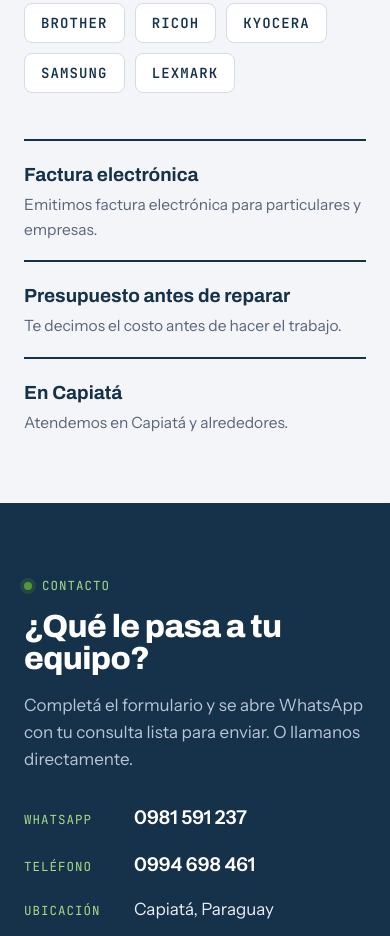
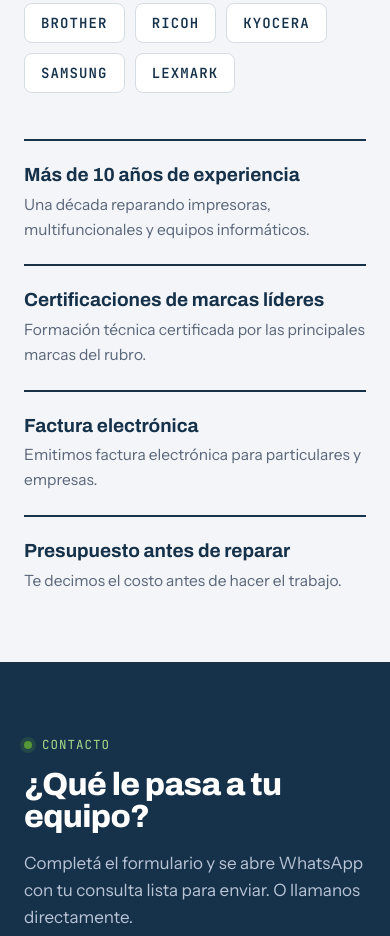
Before and after one commit to rubeng33-png/rgservice, a plain HTML site: page index.html in a window 390 px wide. Shown: the part 4310-5246 px from the top of the page. Drawn offline with Linux system fonts and the light colour scheme.

Commit message:
Experiencia y certificaciones en la sección de garantías
Co-Authored-By: Claude Opus 5.5 <noreply@anthropic.com>
Claude-Session: https://claude.ai/code/session_01HRXTtufyi6bdSFrqazsLyR

```diff
--- a/index.html
+++ b/index.html
@@ -5,7 +5,7 @@
 <meta name="viewport" content="width=device-width, initial-scale=1">
 <title>RG Service — Reparación de impresoras en Capiatá</title>
 <link rel="icon" href="logo-icon.png">
-<meta name="description" content="RG Service: reparación y venta de impresoras, multifuncionales y escáneres, equipos informáticos e instalación de CCTV en Capiatá, Paraguay.">
+<meta name="description" content="RG Service: más de 10 años de experiencia en reparación y venta de impresoras, multifuncionales y escáneres, equipos informáticos e instalación de CCTV en Capiatá, Paraguay.">
 <link rel="preconnect" href="https://fonts.googleapis.com">
 <link rel="preconnect" href="https://fonts.gstatic.com" crossorigin>
 <link href="https://fonts.googleapis.com/css2?family=Archivo:wdth,wght@62..125,400..900&family=Instrument+Sans:wght@400;500;600&family=JetBrains+Mono:wght@400;600&display=swap" rel="stylesheet">
@@ -123,7 +123,7 @@
   /* brands + trust */
   .brands{display:flex;flex-wrap:wrap;gap:10px;margin-top:6px}
   .brands span{font:600 14px/1 var(--mono);letter-spacing:.08em;padding:12px 16px;border:1px solid var(--line);border-radius:8px;background:var(--white)}
-  .trust{display:grid;grid-template-columns:repeat(3,1fr);gap:18px;margin-top:46px}
+  .trust{display:grid;grid-template-columns:repeat(4,1fr);gap:22px;margin-top:46px}
   .trust div{padding:22px 0 0;border-top:2px solid var(--ink)}
   .trust b{display:block;font:700 19px/1.25 var(--display);font-stretch:104%;margin-bottom:6px}
   .trust p{margin:0;color:var(--muted);font-size:15.5px}
@@ -188,7 +188,7 @@
     .services{grid-template-columns:1fr}
     .steps{grid-template-columns:1fr 1fr;row-gap:34px}
     .step:nth-child(2){border-right:0;margin-right:0}
-    .trust{grid-template-columns:1fr}
+    .trust{grid-template-columns:1fr 1fr}
     nav.links a:not(.btn){display:none}
   }
   @media (max-width:600px){
@@ -198,6 +198,7 @@
     .step{border-right:0;margin-right:0;padding-right:0}
     .top .btn{display:none}
     .float-wa{display:flex}
+    .trust{grid-template-columns:1fr}
     .feed{margin-left:30px;margin-right:30px}
   }
   @media (prefers-reduced-motion:reduce){
@@ -362,9 +363,10 @@
         <span>HP</span><span>EPSON</span><span>CANON</span><span>BROTHER</span><span>RICOH</span><span>KYOCERA</span><span>SAMSUNG</span><span>LEXMARK</span>
       </div>
       <div class="trust">
+        <div><b>Más de 10 años de experiencia</b><p>Una década reparando impresoras, multifuncionales y equipos informáticos.</p></div>
+        <div><b>Certificaciones de marcas líderes</b><p>Formación técnica certificada por las principales marcas del rubro.</p></div>
         <div><b>Factura electrónica</b><p>Emitimos factura electrónica para particulares y empresas.</p></div>
         <div><b>Presupuesto antes de reparar</b><p>Te decimos el costo antes de hacer el trabajo.</p></div>
-        <div><b>En Capiatá</b><p>Atendemos en Capiatá y alrededores.</p></div>
       </div>
     </div>
   </section>
```
